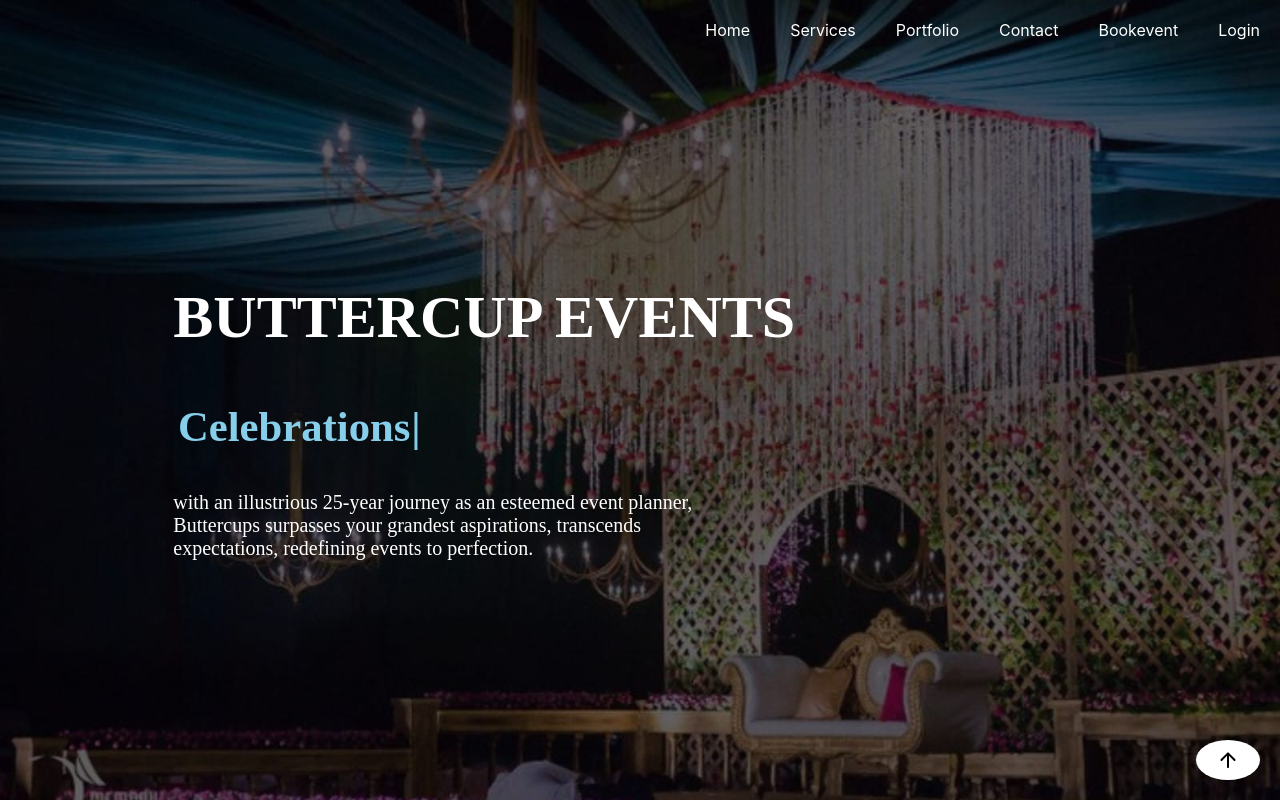
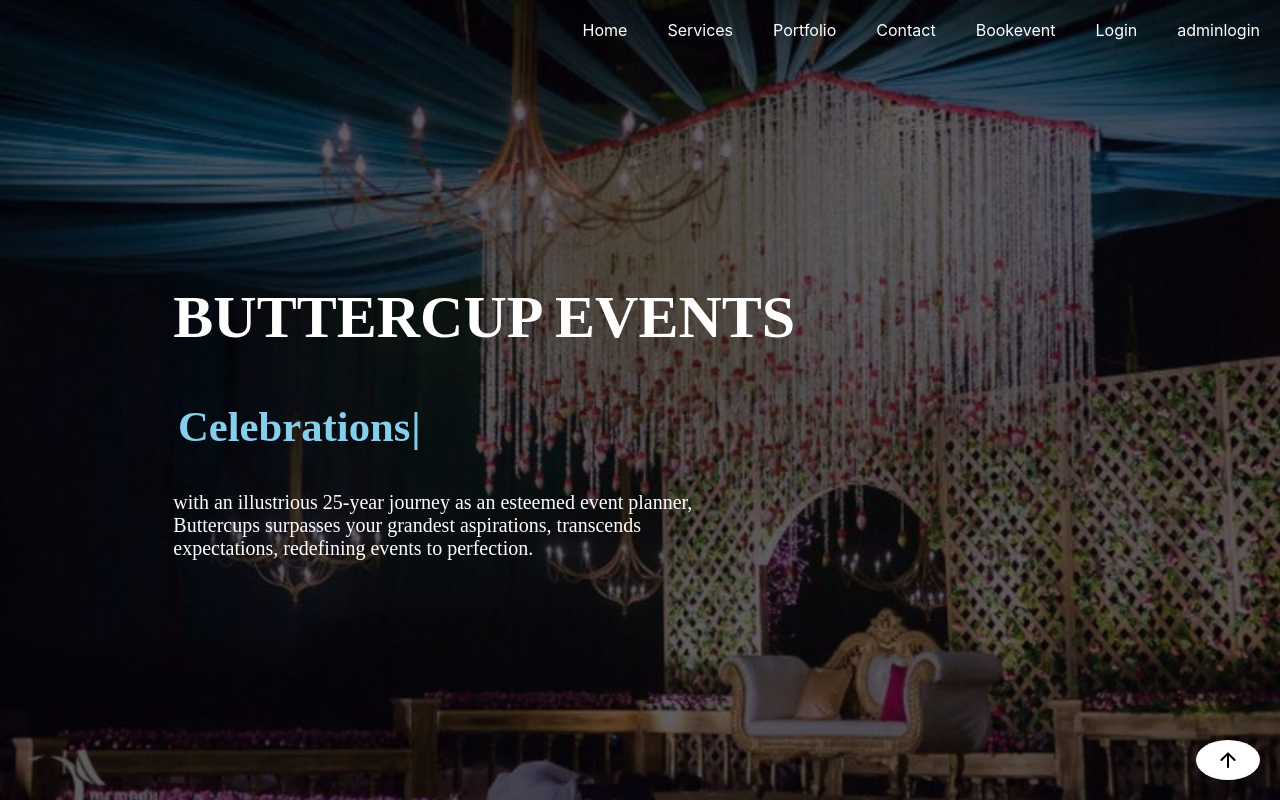
Before and after one commit to 2200030606/bcevents, a React (Create React App) app: page / in a window 1280 px wide. Shown: the top 800 px of the page. Built offline with nearby package versions, Linux system fonts and the light colour scheme.

Commit message:
added adminlogin in navbar

```diff
--- a/src/main/MainNavBar.js
+++ b/src/main/MainNavBar.js
@@ -72,6 +72,9 @@
           <li>
             <Link to="/login">Login</Link>
           </li>
+          <li>
+            <Link to="/adminlogin">adminlogin</Link>
+          </li>
         </ul>
       </div>
       <div ref={home} className='home'>
@@ -87,7 +90,6 @@
         <Contact />
       </div>
 
-
     </div>
   );
 }
--- a/src/main/MainRouting.js
+++ b/src/main/MainRouting.js
@@ -25,6 +25,7 @@
         <Route path="/portfolio/marriagealbum" element={<MarriageAlbum />} />
         <Route path="/portfolio/racingevents" element={<RacingEvents />} />
         <Route path="/portfolio/birthdayalbum" element={<BirthdayAlbum />} />
+        <Route path="/adminlogin" element={<AdminLogin/>}exact/>
         <Route path="*" element={<PageNotFound />} exact />
       </Routes>
     </div>
```
